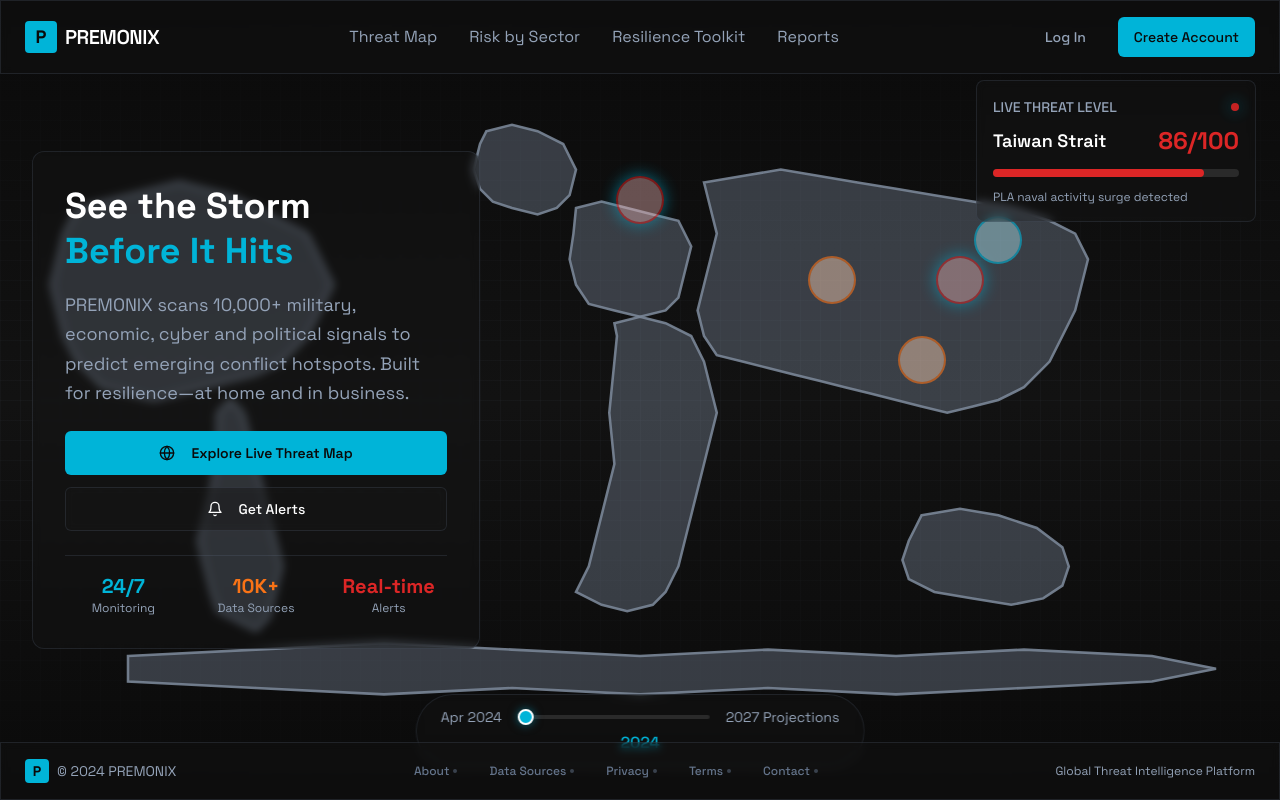
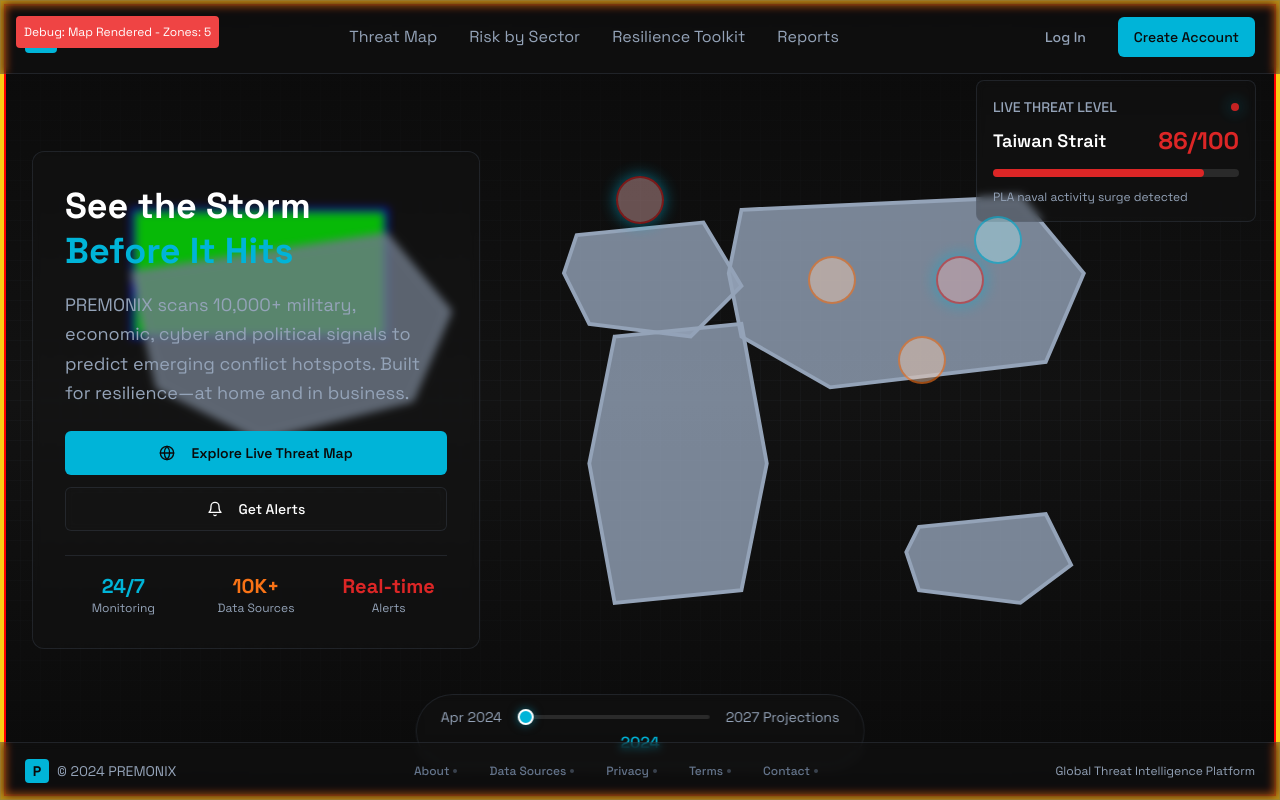
Before and after one commit to premonix/premonix-orbital-view, a React (Vite) app: page / in a window 1280 px wide. Built offline with nearby package versions, Linux system fonts and the light colour scheme.

Commit message:
Fix: Debug map display
Fixes the map display, which was not rendering correctly.

```diff
--- a/src/components/WorldMap.tsx
+++ b/src/components/WorldMap.tsx
@@ -13,6 +13,11 @@ interface ThreatZone {
 const WorldMap = () => {
   const [hoveredZone, setHoveredZone] = useState<string | null>(null);
   const [selectedYear, setSelectedYear] = useState(2024);
+
+  useEffect(() => {
+    console.log('WorldMap component mounted');
+    console.log('Current route hash:', window.location.hash);
+  }, []);
 
   const threatZones: ThreatZone[] = [
     { id: 'taiwan', name: 'Taiwan Strait', x: 75, y: 35, level: 'high', activity: 'Naval buildup' },
@@ -31,81 +36,72 @@ const WorldMap = () => {
     }
   };
 
+  console.log('Rendering WorldMap with', threatZones.length, 'threat zones');
+
   return (
     <div className="relative w-full h-screen bg-starlink-dark grid-overlay">
+      {/* Debug info */}
+      <div className="absolute top-4 left-4 z-50 bg-red-500 text-white p-2 rounded text-xs">
+        Debug: Map Rendered - Zones: {threatZones.length}
+      </div>
+
       {/* World Map Background */}
       <div className="absolute inset-0 bg-gradient-to-b from-starlink-dark via-starlink-slate/50 to-starlink-dark">
-        <div className="absolute inset-0 opacity-80">
-          <svg viewBox="0 0 1000 500" className="w-full h-full">
-            {/* North America */}
+        <div className="absolute inset-0 opacity-100">
+          {/* Debug border for SVG container */}
+          <div className="w-full h-full border-4 border-yellow-400">
+            <svg viewBox="0 0 1000 500" className="w-full h-full" style={{ border: '2px solid red' }}>
+              {/* Simple test rectangle first */}
+              <rect x="100" y="100" width="200" height="100" fill="lime" stroke="blue" strokeWidth="3" />
+
+              {/* North America - Simplified */}
               <path
-              d="M50 120 L60 100 L80 95 L100 90 L120 85 L140 80 L160 85 L180 90 L200 100 L220 110 L240 120 L250 140 L260 160 L250 180 L240 200 L220 220 L200 230 L180 235 L160 240 L140 245 L120 250 L100 245 L80 240 L70 230 L60 220 L50 200 L45 180 L40 160 L45 140 Z"
-              fill="rgba(148, 163, 184, 0.4)"
-              stroke="rgba(148, 163, 184, 0.9)"
-              strokeWidth="2"
+                d="M100 150 L300 120 L350 180 L320 250 L200 280 L120 240 Z"
+                fill="rgba(148, 163, 184, 0.8)"
+                stroke="rgba(148, 163, 184, 1)"
+                strokeWidth="3"
               />
 
-            {/* South America */}
+              {/* Europe - Simplified */}
               <path
-              d="M170 260 L180 250 L190 260 L195 280 L200 300 L205 320 L210 340 L215 360 L220 380 L215 400 L210 420 L200 430 L190 425 L180 420 L170 415 L165 400 L160 380 L155 360 L160 340 L165 320 L168 300 L170 280 Z"
-              fill="rgba(148, 163, 184, 0.4)"
-              stroke="rgba(148, 163, 184, 0.9)"
-              strokeWidth="2"
+                d="M450 120 L550 110 L580 160 L540 200 L460 190 L440 150 Z"
+                fill="rgba(148, 163, 184, 0.8)"
+                stroke="rgba(148, 163, 184, 1)"
+                strokeWidth="3"
               />
 
-            {/* Europe */}
+              {/* Asia - Simplified */}
               <path
-              d="M450 100 L470 95 L490 100 L510 105 L530 110 L540 130 L535 150 L530 170 L520 180 L500 185 L480 180 L460 175 L450 160 L445 140 L448 120 Z"
-              fill="rgba(148, 163, 184, 0.4)"
-              stroke="rgba(148, 163, 184, 0.9)"
-              strokeWidth="2"
+                d="M580 100 L800 90 L850 150 L820 220 L650 240 L580 200 L570 150 Z"
+                fill="rgba(148, 163, 184, 0.8)"
+                stroke="rgba(148, 163, 184, 1)"
+                strokeWidth="3"
               />
 
-            {/* Africa */}
+              {/* Africa - Simplified */}
               <path
-              d="M480 190 L500 185 L520 190 L540 200 L550 220 L555 240 L560 260 L555 280 L550 300 L545 320 L540 340 L535 360 L530 380 L520 400 L510 410 L490 415 L470 410 L450 400 L460 380 L465 360 L470 340 L475 320 L480 300 L478 280 L476 260 L478 240 L480 220 L482 200 Z"
-              fill="rgba(148, 163, 184, 0.4)"
-              stroke="rgba(148, 163, 184, 0.9)"
-              strokeWidth="2"
+                d="M480 200 L580 190 L600 300 L580 400 L480 410 L460 300 L470 250 Z"
+                fill="rgba(148, 163, 184, 0.8)"
+                stroke="rgba(148, 163, 184, 1)"
+                strokeWidth="3"
               />
 
-            {/* Asia */}
+              {/* Australia - Simplified */}
               <path
-              d="M550 80 L580 75 L610 70 L640 75 L670 80 L700 85 L730 90 L760 95 L790 100 L820 110 L840 120 L850 140 L845 160 L840 180 L830 200 L820 220 L800 240 L780 250 L760 255 L740 260 L720 255 L700 250 L680 245 L660 240 L640 235 L620 230 L600 225 L580 220 L560 215 L550 200 L545 180 L550 160 L555 140 L560 120 L555 100 Z"
-              fill="rgba(148, 163, 184, 0.4)"
-              stroke="rgba(148, 163, 184, 0.9)"
-              strokeWidth="2"
-            />
-
-            {/* Australia */}
-            <path
-              d="M720 340 L750 335 L780 340 L810 350 L830 365 L835 380 L830 395 L815 405 L790 410 L760 405 L730 400 L710 390 L705 375 L710 360 L715 350 Z"
-              fill="rgba(148, 163, 184, 0.4)"
-              stroke="rgba(148, 163, 184, 0.9)"
-              strokeWidth="2"
-            />
-
-            {/* Greenland */}
-            <path
-              d="M380 40 L400 35 L420 40 L440 50 L450 70 L445 90 L435 100 L420 105 L400 100 L385 95 L375 85 L370 70 L375 50 Z"
-              fill="rgba(148, 163, 184, 0.4)"
-              stroke="rgba(148, 163, 184, 0.9)"
-              strokeWidth="2"
-            />
-
-            {/* Antarctica */}
-            <path
-              d="M100 450 L200 445 L300 440 L400 445 L500 450 L600 445 L700 450 L800 445 L900 450 L950 460 L900 470 L800 475 L700 480 L600 475 L500 480 L400 475 L300 480 L200 475 L100 470 Z"
-              fill="rgba(148, 163, 184, 0.4)"
-              stroke="rgba(148, 163, 184, 0.9)"
-              strokeWidth="2"
+                d="M720 350 L820 340 L840 380 L800 410 L720 400 L710 370 Z"
+                fill="rgba(148, 163, 184, 0.8)"
+                stroke="rgba(148, 163, 184, 1)"
+                strokeWidth="3"
               />
             </svg>
           </div>
         </div>
+      </div>
 
       {/* Threat Zones */}
-      {threatZones.map((zone) => (
+      {threatZones.map((zone) => {
+        console.log('Rendering zone:', zone.name, 'at', zone.x, zone.y);
+        return (
           <div
             key={zone.id}
             className={`absolute w-12 h-12 rounded-full border-2 cursor-pointer transition-all duration-300 ${getZoneClass(zone.level)} ${
@@ -115,8 +111,12 @@ const WorldMap = () => {
               left: `${zone.x}%`,
               top: `${zone.y}%`,
               transform: 'translate(-50%, -50%)',
+              zIndex: 100,
             }}
-          onMouseEnter={() => setHoveredZone(zone.id)}
+            onMouseEnter={() => {
+              console.log('Hovering zone:', zone.name);
+              setHoveredZone(zone.id);
+            }}
             onMouseLeave={() => setHoveredZone(null)}
           >
             <div className="w-full h-full rounded-full bg-current opacity-30" />
@@ -136,7 +136,8 @@ const WorldMap = () => {
               </div>
             )}
           </div>
-      ))}
+        );
+      })}
 
       {/* Timeline Slider */}
       <div className="absolute bottom-8 left-1/2 transform -translate-x-1/2 glass-panel rounded-full px-6 py-3">
@@ -147,7 +148,11 @@ const WorldMap = () => {
             min={2024}
             max={2027}
             value={selectedYear}
-            onChange={(e) => setSelectedYear(parseInt(e.target.value))}
+            onChange={(e) => {
+              const newYear = parseInt(e.target.value);
+              console.log('Year changed to:', newYear);
+              setSelectedYear(newYear);
+            }}
             className="w-48 h-1 bg-starlink-slate-light rounded-full appearance-none cursor-pointer custom-slider"
           />
           <span className="text-sm text-starlink-grey-light">2027 Projections</span>
```
Lines whose indentation alone changed are shown as unchanged.
